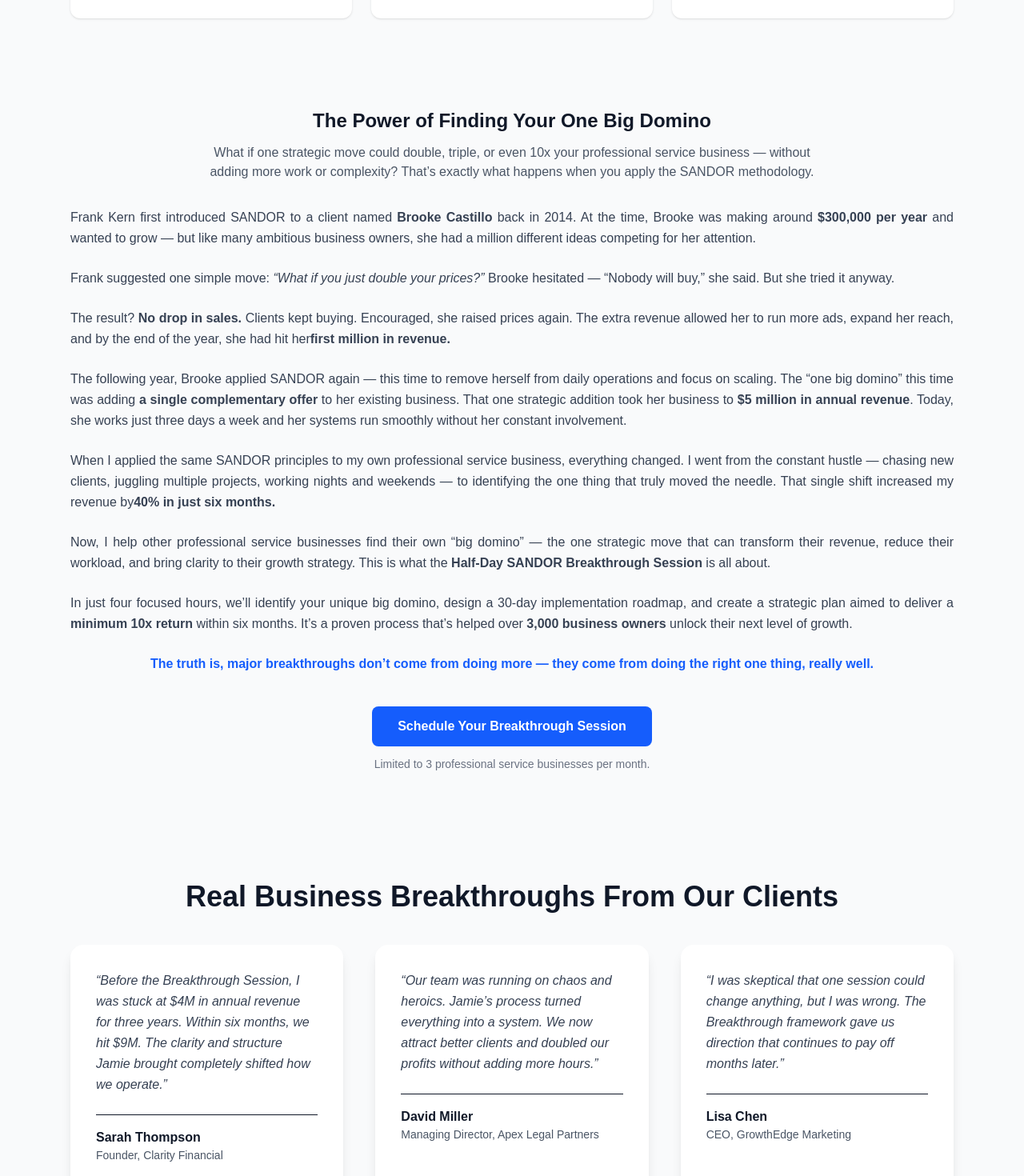
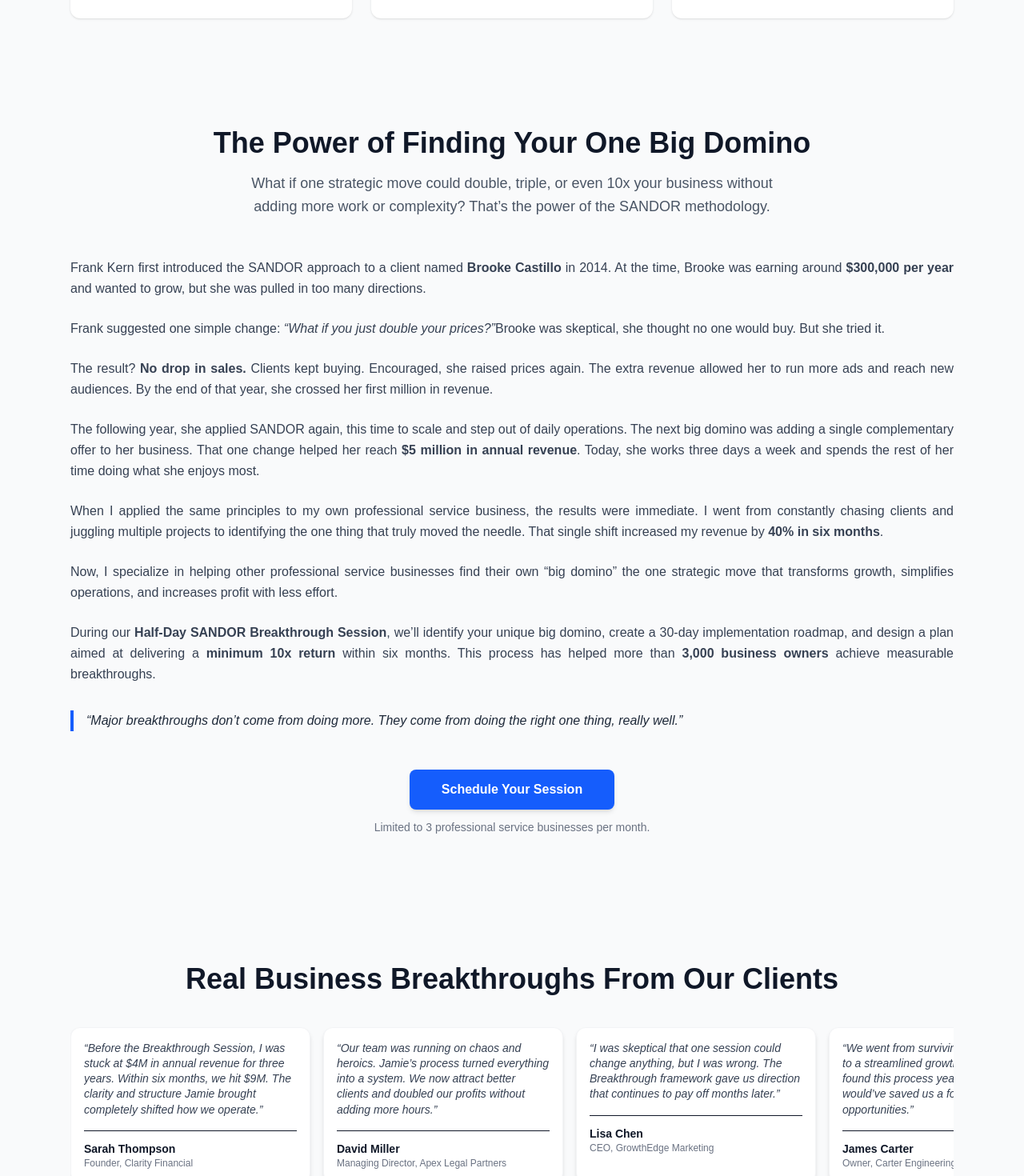
Before and after one commit to warlordtm/sbggroup, a Next.js app: page / in a window 1280 px wide. Shown: the part 1240-2710 px from the top of the page at 80% size. Built offline with nearby package versions, Linux system fonts and the light colour scheme.

Commit message:
ADD an update

```diff
--- a/src/app/page.tsx
+++ b/src/app/page.tsx
@@ -336,67 +336,67 @@ export default function Page() {
       </section>
 
         {/* SALES LETTER OVERVIEW SECTION */}
-        <section id="sandon-story" className="max-w-6xl mx-auto px-6 py-14 text-center">
-          <h3 className="text-2xl font-bold text-center">The Power of Finding Your One Big Domino</h3>
-          <p className="mt-3 text-gray-600 max-w-3xl mx-auto">
-            What if one strategic move could double, triple, or even 10x your professional service business — without adding more work or complexity?
-            That’s exactly what happens when you apply the SANDOR methodology.
+        <section id="sandon-story" className="max-w-6xl mx-auto px-6 py-20">
+          <div className="text-center mb-12">
+            <h3 className="text-3xl md:text-4xl font-extrabold text-gray-900">
+              The Power of Finding Your One Big Domino
+            </h3>
+            <p className="mt-4 text-gray-600 max-w-2xl mx-auto text-lg leading-relaxed">
+              What if one strategic move could double, triple, or even 10x your business without adding more work or complexity?
+              That’s the power of the SANDOR methodology.
             </p>
+          </div>
 
-          <div className="mt-8 space-y-6 text-gray-700 leading-relaxed text-left md:text-justify">
+          <div className="prose prose-lg mx-auto mt-8 space-y-6 text-gray-700 leading-relaxed text-left md:text-justify">
             <p>
-              Frank Kern first introduced SANDOR to a client named <strong>Brooke Castillo</strong> back in 2014.
-              At the time, Brooke was making around <strong>$300,000 per year</strong> and wanted to grow — but like many ambitious business owners,
-              she had a million different ideas competing for her attention.
+              Frank Kern first introduced the SANDOR approach to a client named <strong>Brooke Castillo</strong> in 2014.
+              At the time, Brooke was earning around <strong>$300,000 per year</strong> and wanted to grow, but she was pulled in too many directions.
             </p>
 
             <p>
-              Frank suggested one simple move: <em>“What if you just double your prices?”</em> Brooke hesitated — “Nobody will buy,” she said.
-              But she tried it anyway.
+              Frank suggested one simple change: <em>“What if you just double your prices?”</em>
+              Brooke was skeptical, she thought no one would buy. But she tried it.
             </p>
 
             <p>
               The result? <strong>No drop in sales.</strong> Clients kept buying. Encouraged, she raised prices again.
-              The extra revenue allowed her to run more ads, expand her reach, and by the end of the year, she had hit her
-              <strong>first million in revenue.</strong>
+              The extra revenue allowed her to run more ads and reach new audiences. By the end of that year, she crossed her first million in revenue.
             </p>
 
             <p>
-              The following year, Brooke applied SANDOR again — this time to remove herself from daily operations and focus on scaling.
-              The “one big domino” this time was adding <strong>a single complementary offer</strong> to her existing business.
-              That one strategic addition took her business to <strong>$5 million in annual revenue</strong>.
-              Today, she works just three days a week and her systems run smoothly without her constant involvement.
+              The following year, she applied SANDOR again, this time to scale and step out of daily operations.
+              The next big domino was adding a single complementary offer to her business.
+              That one change helped her reach <strong>$5 million in annual revenue</strong>.
+              Today, she works three days a week and spends the rest of her time doing what she enjoys most.
             </p>
 
             <p>
-              When I applied the same SANDOR principles to my own professional service business, everything changed.
-              I went from the constant hustle — chasing new clients, juggling multiple projects, working nights and weekends —
-              to identifying the one thing that truly moved the needle. That single shift increased my revenue by
-              <strong>40% in just six months.</strong>
+              When I applied the same principles to my own professional service business, the results were immediate.
+              I went from constantly chasing clients and juggling multiple projects to identifying the one thing that truly moved the needle.
+              That single shift increased my revenue by <strong>40% in six months</strong>.
             </p>
 
             <p>
-              Now, I help other professional service businesses find their own “big domino” — the one strategic move that can transform
-              their revenue, reduce their workload, and bring clarity to their growth strategy.
-              This is what the <strong>Half-Day SANDOR Breakthrough Session</strong> is all about.
+              Now, I specialize in helping other professional service businesses find their own “big domino”
+              the one strategic move that transforms growth, simplifies operations, and increases profit with less effort.
             </p>
 
             <p>
-              In just four focused hours, we’ll identify your unique big domino, design a 30-day implementation roadmap,
-              and create a strategic plan aimed to deliver a <strong>minimum 10x return</strong> within six months.
-              It’s a proven process that’s helped over <strong>3,000 business owners</strong> unlock their next level of growth.
+              During our <strong>Half-Day SANDOR Breakthrough Session</strong>, we’ll identify your unique big domino, create a 30-day implementation roadmap,
+              and design a plan aimed at delivering a <strong>minimum 10x return</strong> within six months.
+              This process has helped more than <strong>3,000 business owners</strong> achieve measurable breakthroughs.
             </p>
 
-            <p className="text-blue-600 font-semibold text-center">
-              The truth is, major breakthroughs don’t come from doing more — they come from doing the right one thing, really well.
-            </p>
+            <blockquote className="border-l-4 border-blue-600 pl-4 italic text-gray-800 my-8">
+              “Major breakthroughs don’t come from doing more. They come from doing the right one thing, really well.”
+            </blockquote>
 
-            <div className="text-center mt-10">
+            <div className="mt-12 text-center">
               <a
                 href="#schedule"
-                className="inline-block bg-blue-600 text-white font-semibold py-3 px-8 rounded-lg hover:bg-blue-700 transition"
+                className="inline-block bg-blue-600 text-white font-semibold py-3 px-10 rounded-lg shadow-md hover:bg-blue-700 transition-all duration-200"
               >
-                Schedule Your Breakthrough Session
+                Schedule Your Session
               </a>
               <p className="text-gray-500 mt-3 text-sm">
                 Limited to 3 professional service businesses per month.
@@ -404,9 +404,6 @@ export default function Page() {
             </div>
           </div>
         </section>
-
-
-
 
 
         {/* RESULTS */}
@@ -417,33 +414,42 @@ export default function Page() {
               whileInView={{ opacity: 1, y: 0 }}
               transition={{ duration: 0.6 }}
               viewport={{ once: true }}
-              className="text-4xl font-bold text-gray-900 mb-10"
+              className="text-3xl md:text-4xl font-bold text-gray-900 mb-10"
             >
               Real Business Breakthroughs From Our Clients
             </motion.h2>
 
-            <div className="grid grid-cols-1 md:grid-cols-2 lg:grid-cols-3 gap-10">
+            <motion.div
+              className="overflow-hidden cursor-grab active:cursor-grabbing"
+              whileTap={{ cursor: "grabbing" }}
+            >
+              <motion.div
+                drag="x"
+                dragConstraints={{ left: -((testimonials.length - 1) * 180), right: 0 }}
+                className="flex gap-4"
+                transition={{ type: "spring", stiffness: 300, damping: 30 }}
+              >
                 {testimonials.map((t, i) => (
                   <motion.div
                     key={i}
-                  initial={{ opacity: 0, y: 30 }}
-                  whileInView={{ opacity: 1, y: 0 }}
-                  transition={{ duration: 0.6, delay: i * 0.1 }}
-                  viewport={{ once: true }}
-                  className="bg-white shadow-lg rounded-2xl p-8 text-left hover:shadow-xl transition-shadow duration-300"
+                    className="bg-white shadow-md rounded-xl p-4 text-left min-w-[160px] max-w-[300px] flex-shrink-0 mx-auto border border-gray-100 hover:shadow-lg transition-shadow duration-300"
                   >
-                  <p className="text-gray-700 italic mb-6 leading-relaxed">
+                    <p className="text-gray-700 text-sm italic mb-4 leading-snug line-clamp-6">
                       “{t.quote}”
                     </p>
-                  <div className="border-t pt-4">
-                    <h4 className="font-semibold text-gray-900">{t.name}</h4>
-                    <p className="text-sm text-gray-600">{t.role}</p>
+                    <div className="border-t pt-3">
+                      <h4 className="font-semibold text-gray-900 text-sm">{t.name}</h4>
+                      <p className="text-xs text-gray-500">{t.role}</p>
                     </div>
                   </motion.div>
                 ))}
-            </div>
+              </motion.div>
+            </motion.div>
           </div>
         </section>
+
+
+
 
         <section id="book-call" className="bg-blue-50 py-20">
           <div className="max-w-5xl mx-auto px-6 text-center">
@@ -577,22 +583,22 @@ export default function Page() {
               <h5 className="text-white font-semibold mb-3">Services</h5>
               <ul className="space-y-2 text-sm">
                 <li>
-                  <a href="#" className="hover:text-white transition">
+                  <a className="hover:text-white transition">
                     Business Strategy
                   </a>
                 </li>
                 <li>
-                  <a href="#" className="hover:text-white transition">
+                  <a className="hover:text-white transition">
                     Marketing Optimization
                   </a>
                 </li>
                 <li>
-                  <a href="#" className="hover:text-white transition">
+                  <a className="hover:text-white transition">
                     Operations Scaling
                   </a>
                 </li>
                 <li>
-                  <a href="#" className="hover:text-white transition">
+                  <a className="hover:text-white transition">
                     Growth Audits
                   </a>
                 </li>
@@ -603,7 +609,7 @@ export default function Page() {
             <div>
               <h5 className="text-white font-semibold mb-3">Insights</h5>
               <p className="text-sm text-gray-400 mb-4">
-                Join 20,000+ other professionals and get weekly insights to help you
+                Join 1,000+ other professionals and get weekly insights to help you
                 grow your business with clarity and confidence.
               </p>
               <form className="flex items-center">
```
Lines whose indentation alone changed are shown as unchanged.
